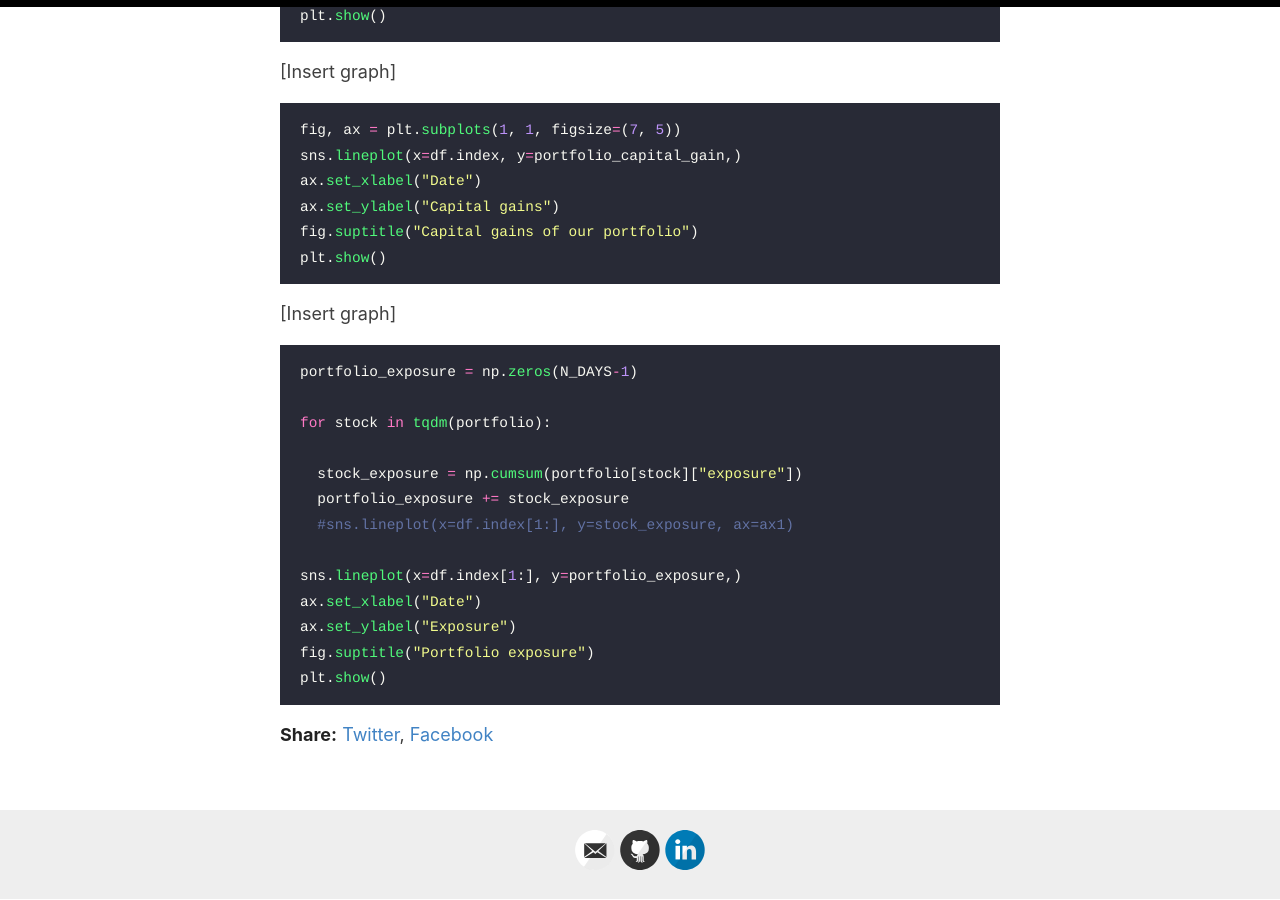
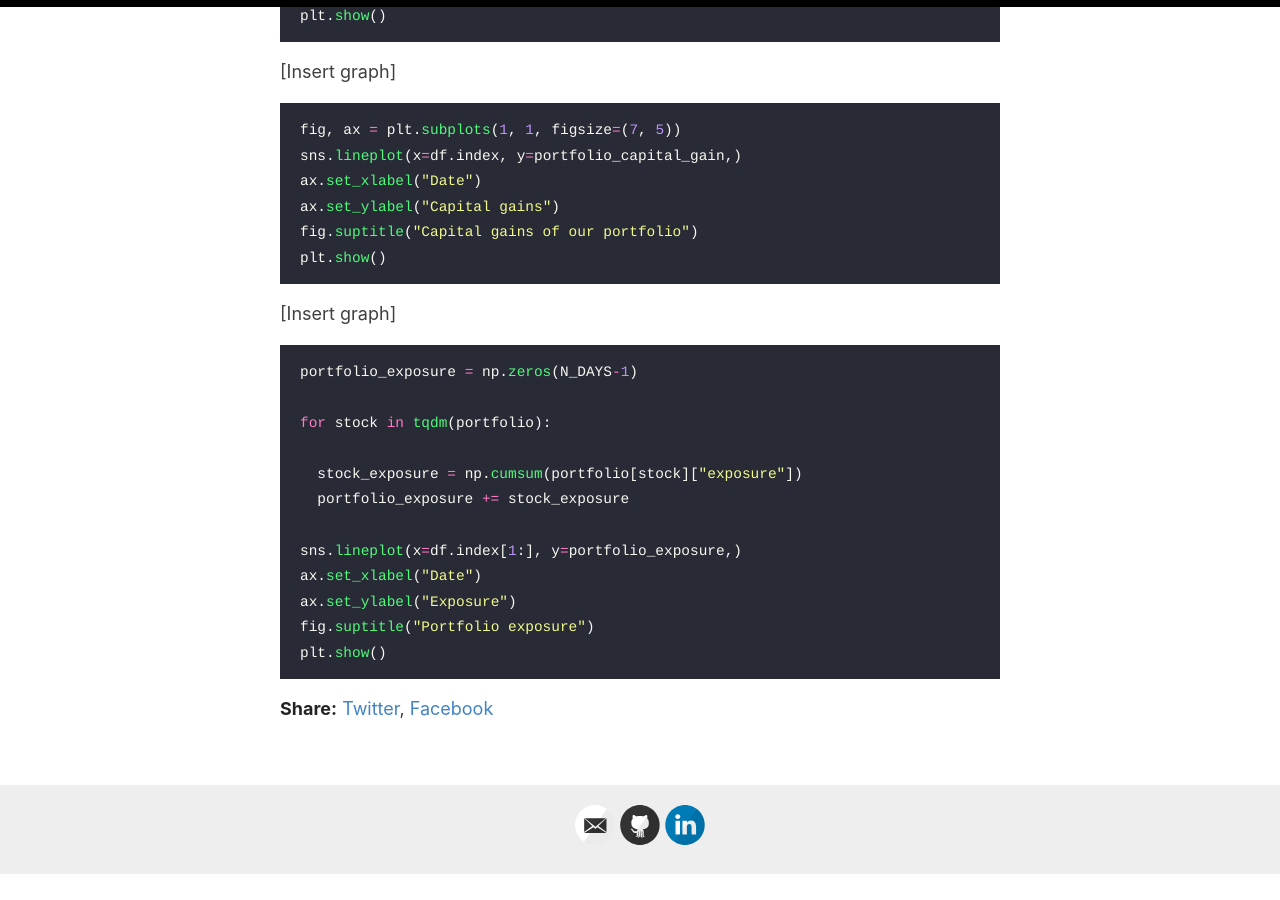
Before and after one commit to Zaltarba/blog, a Jekyll site: the page built from _posts/2023-07-21-momentumTrading.md, in a window 1280 px wide and 900 px high, scrolled down 6594 px. Built offline with Jekyll 4.4.1, drawn with Linux system fonts in a browser that asks for light colours; after the commit the page ends 7468 px from its top, so only the background shows below that.

Commit message:
Update 2023-07-21-momentumTrading.md

```diff
--- a/_posts/2023-07-21-momentumTrading.md
+++ b/_posts/2023-07-21-momentumTrading.md
@@ -250,7 +250,6 @@ for stock in tqdm(portfolio):
 
   stock_exposure = np.cumsum(portfolio[stock]["exposure"])
   portfolio_exposure += stock_exposure
-  #sns.lineplot(x=df.index[1:], y=stock_exposure, ax=ax1)
 
 sns.lineplot(x=df.index[1:], y=portfolio_exposure,)
 ax.set_xlabel("Date")
```
